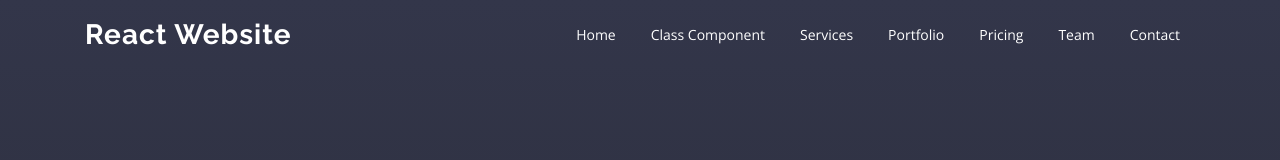
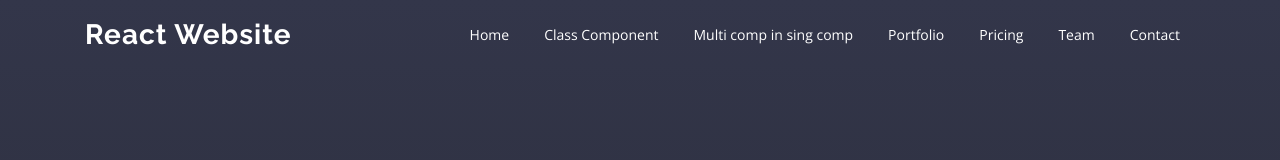
Before and after one commit to rakeshjadhav/react-front-website, a React (Create React App) app: page / in a window 1280 px wide. Shown: the top 160 px of the page. Built offline with nearby package versions, Linux system fonts and the light colour scheme.

Commit message:
Multiple components in single function componetnts

```diff
--- a/src/components/pages/Navbar.js
+++ b/src/components/pages/Navbar.js
@@ -15,7 +15,7 @@ const Navbar = () => {
         <ul>
           <li><NavLink exact to="/" >Home</NavLink></li>
           <li><NavLink exact to="/product">Class Component</NavLink></li>
-          <li><NavLink exact to="/">Services</NavLink></li>
+          <li><NavLink exact to="/multiple_comp_in_single_comp">Multi comp in sing comp</NavLink></li>
           <li><NavLink exact to="/">Portfolio</NavLink></li>
           <li><NavLink exact to="/">Pricing</NavLink></li>
           <li><NavLink exact to="/">Team</NavLink></li>
```
Also changed, not shown: src/components/pages/Multiple_comp_in_single_comp.js (added, +22 -0 lines).
